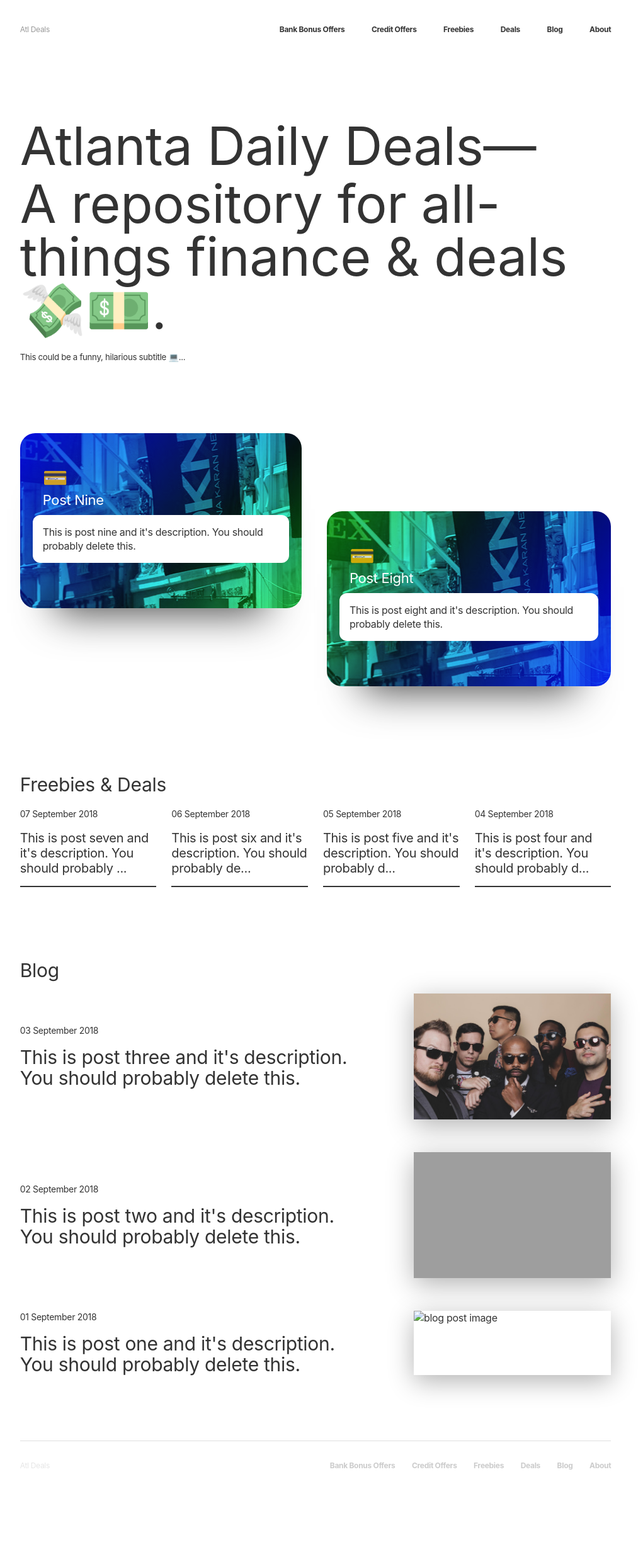
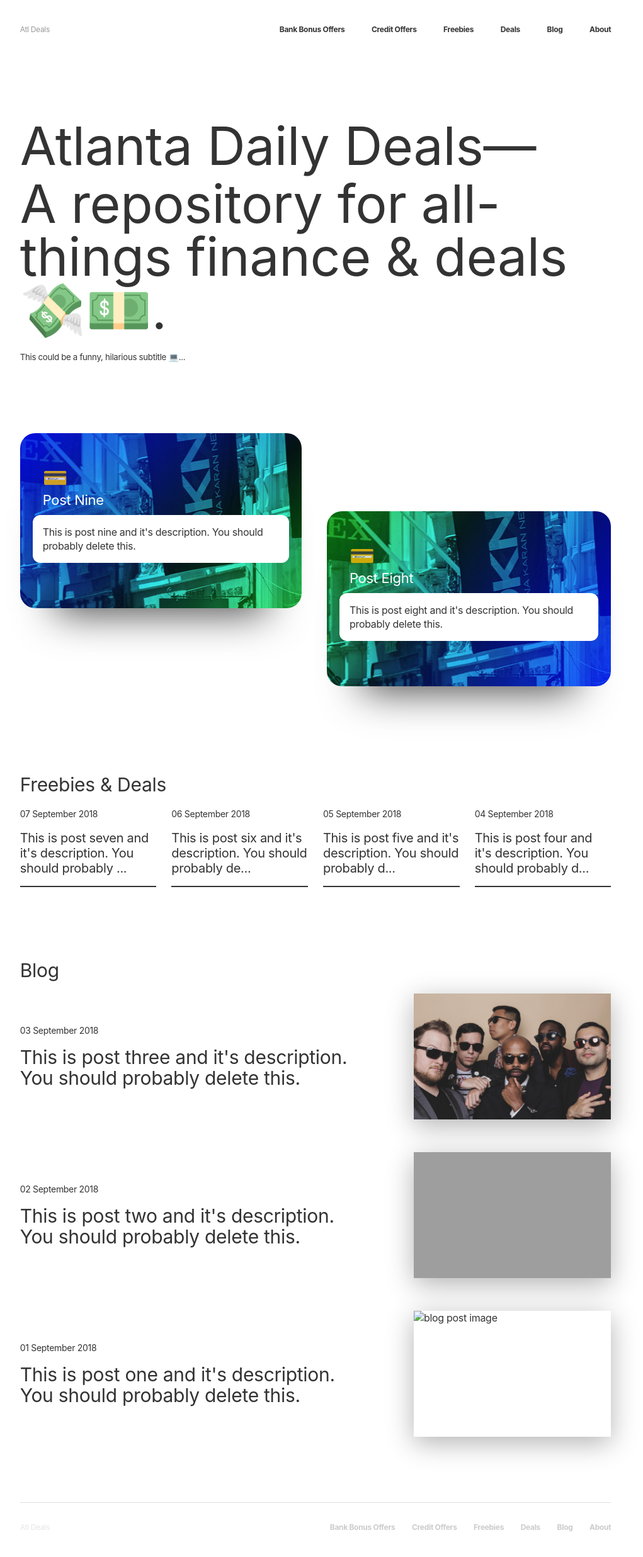
Before and after one commit to ohiosveryown/atldeals, a Jekyll site: the page built from index.html, in a window 1280 px wide. Shown: the whole page at 63% size, without its empty margins (139-1160 px from the left). Built offline with Jekyll 4.4.1, drawn with Linux system fonts in a browser that asks for light colours; some web fonts are replaced; before the commit the page ends 2374 px from its top, so only the background shows below that; grey boxes are pictures that could not be loaded.

Commit message:
Update Home--Blog Styles

```diff
--- a/_sass/_home--blog.scss
+++ b/_sass/_home--blog.scss
@@ -23,7 +23,7 @@
 }
 
 .home--blog > figure {
-  max-height: 200px;
+  height: 200px;
   overflow: hidden;
   box-shadow: 0 10px 40px 0 rgba(0,0,0,.3);
   @include breakpoint(md) { margin-left: grid-width(1); width: grid-width(4); }
```
